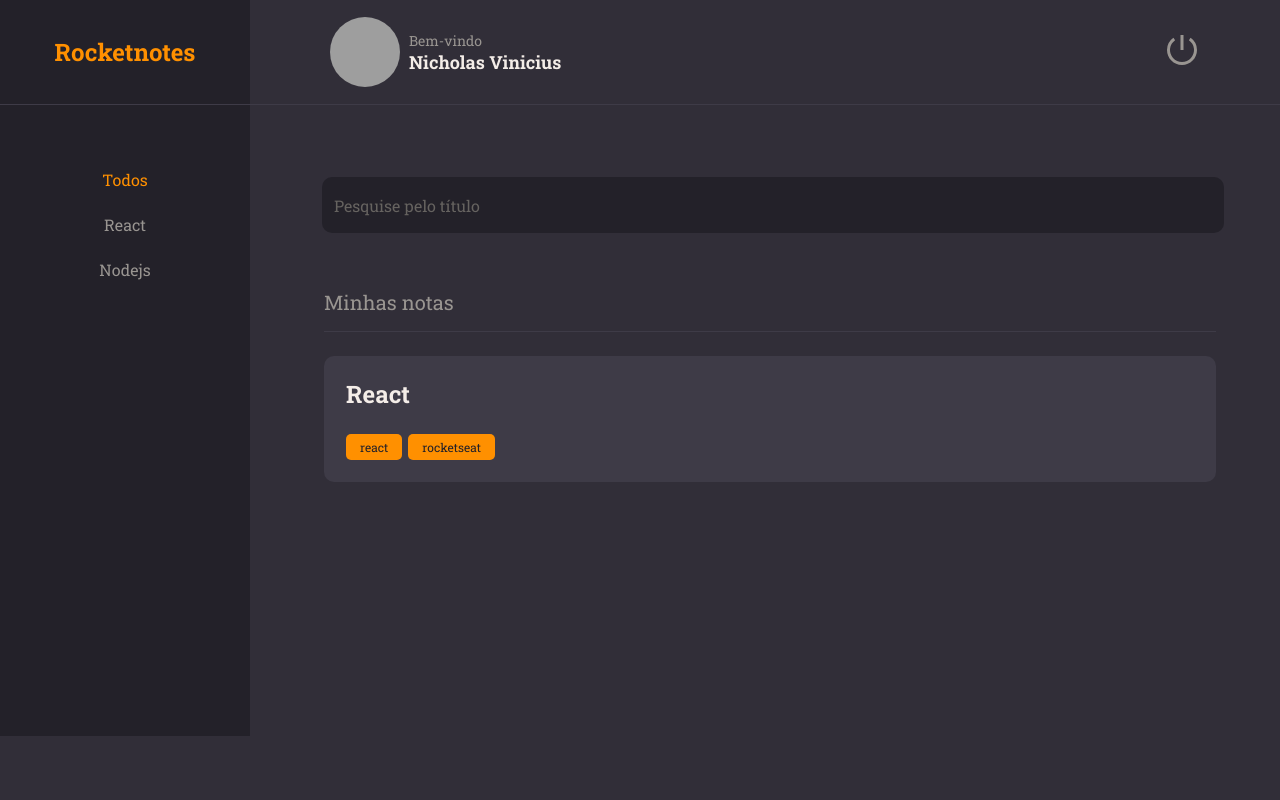
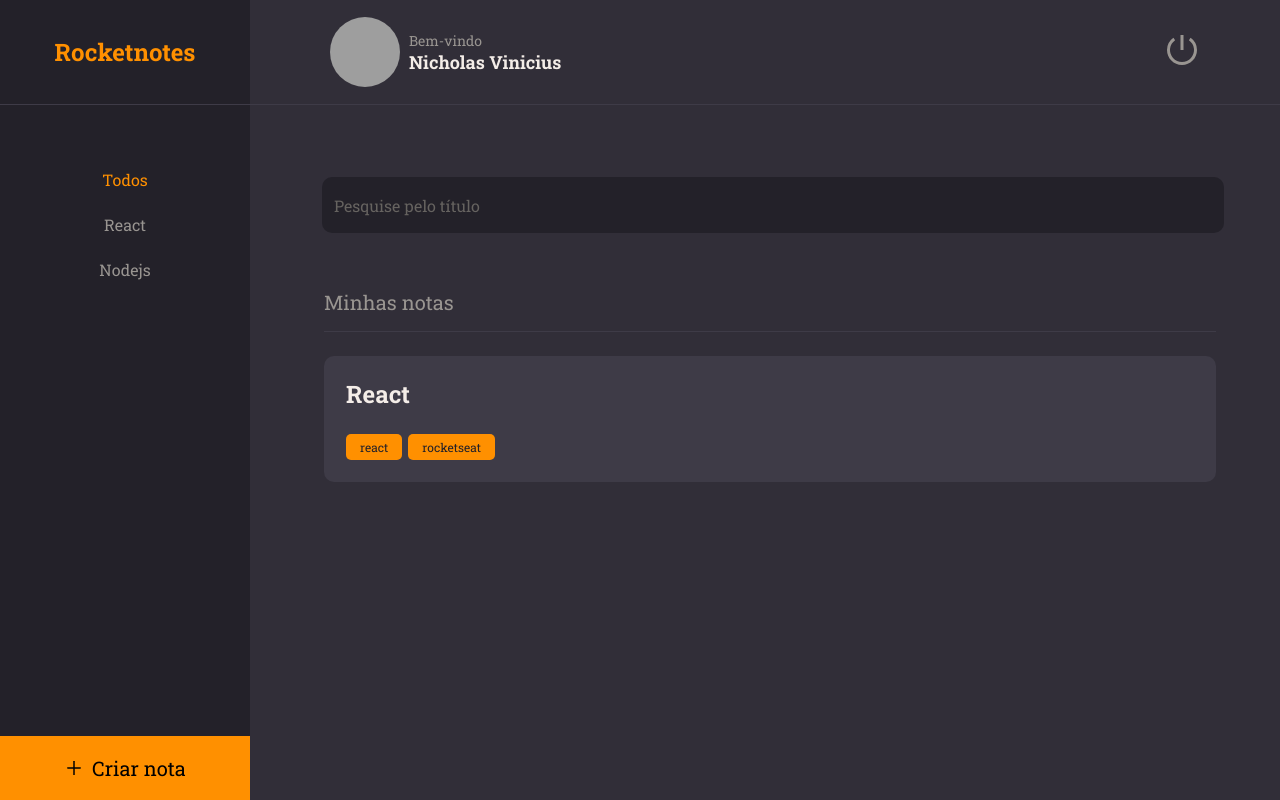
Before and after one commit to Nicholasvp/rocketnotes, a React (Vite) app: page / in a window 1280 px wide. Built offline with nearby package versions, Linux system fonts and the light colour scheme; grey boxes are pictures that could not be loaded.

Commit message:
add button newnote

```diff
--- a/src/pages/Home/index.jsx
+++ b/src/pages/Home/index.jsx
@@ -1,4 +1,6 @@
-import { Container, Brand, Menu, Search, Content} from "./styles";
+import { Container, Brand, Menu, Search, Content, Newnote} from "./styles";
+
+import { AiOutlinePlus} from 'react-icons/ai'
 
 import { Header } from '../../components/Header'
 import { ButtonText } from '../../components/ButtonText'
@@ -35,6 +37,10 @@ export function Home() {
                     }} />
                 </Section>
             </Content>
+            <Newnote>
+                <AiOutlinePlus />
+                Criar nota
+            </Newnote>
 
         </Container>
 
--- a/src/pages/Home/styles.js
+++ b/src/pages/Home/styles.js
@@ -51,3 +51,16 @@ export const Content = styled.div`
     overflow-y: auto;
     margin-left: 10px;
 `
+export const Newnote = styled.button`
+    grid-area: newnote;
+    background-color: ${({ theme }) => theme.COLORS.ORANGE};
+    border: 0;
+
+    font-size: 20px;
+    color: black;
+
+    display: flex;
+    align-items: center;
+    justify-content: center;
+    gap:8px;
+`
```
